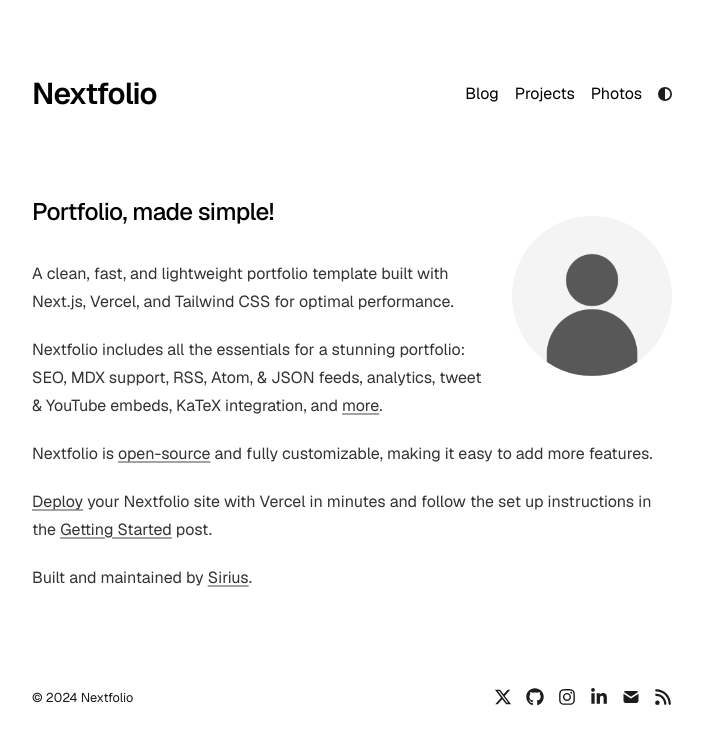
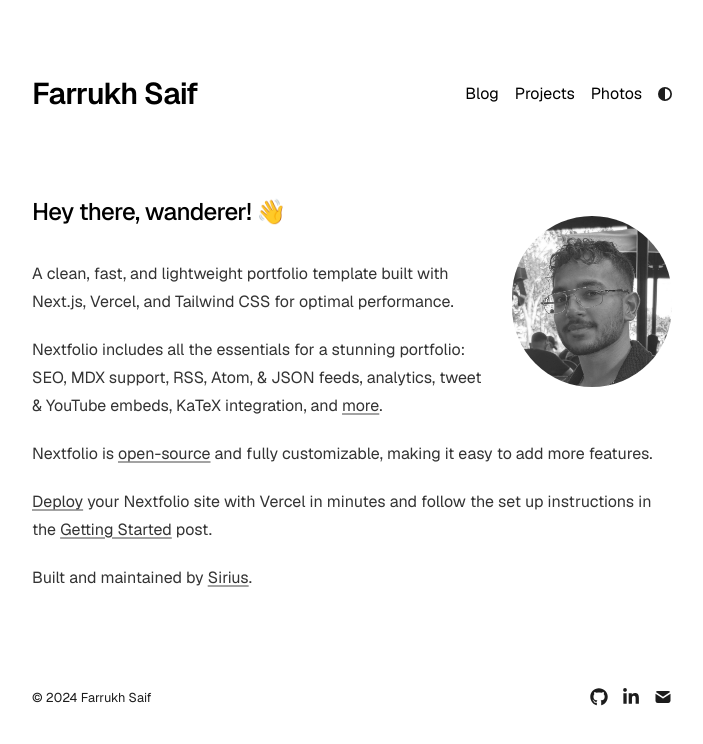
Before and after one commit to farrukh-saif/Portfolio, a Next.js app: page / in a window 1280 px wide. Shown: the top 744 px of the page, without its empty margins (288-991 px from the left). Built offline with nearby package versions, Linux system fonts and the light colour scheme.

Commit message:
Initial commit

```diff
--- a/app/components/footer.tsx
+++ b/app/components/footer.tsx
@@ -24,14 +24,9 @@
 function SocialLinks() {
   return (
     <div className="flex text-lg gap-3.5 float-right transition-opacity duration-300 hover:opacity-90">
-      <SocialLink href={socialLinks.twitter} icon={FaXTwitter} />
       <SocialLink href={socialLinks.github} icon={FaGithub} />
-      <SocialLink href={socialLinks.instagram} icon={FaInstagram} />
       <SocialLink href={socialLinks.linkedin} icon={FaLinkedinIn} />
       <SocialLink href={socialLinks.email} icon={TbMailFilled} />
-      <a href="/rss.xml" target="_self">
-        <FaRss />
-      </a>
     </div>
   );
 }
@@ -42,7 +37,6 @@
       <time>© {YEAR}</time>{" "}
       <a
         className="no-underline"
-        href={socialLinks.twitter}
         target="_blank"
         rel="noopener noreferrer"
       >
--- a/app/config.ts
+++ b/app/config.ts
@@ -1,16 +1,14 @@
 export const metaData = {
   baseUrl: "https://nextfolio-template.vercel.app/",
-  title: "Nextfolio",
-  name: "Sirius",
-  ogImage: "/opengraph-image.png",
+  title: "Farrukh Saif",
+  name: "Farrukh Saif",
+  ogImage: "face-pic.jpg",
   description:
-    "A clean, fast, and lightweight portfolio template built with Next.js, Vercel, and Tailwind CSS for optimal performance.",
+    "A short, concise portfolio to showcase my work and projects.",
 };
 
 export const socialLinks = {
-  twitter: "https://x.com/1tssirius",
-  github: "https://github.com/1msirius/Nextfolio",
-  instagram: "https://www.instagram.com/",
-  linkedin: "https://www.linkedin.com/",
-  email: "mailto:example@gmail.com",
+  github: "https://github.com/farrukh-saif/",
+  linkedin: "https://www.linkedin.com/in/farrukh-saif/",
+  email: "mailto:syedfarrukhsaif@gmail.com",
 };
--- a/app/page.tsx
+++ b/app/page.tsx
@@ -4,9 +4,9 @@
 export default function Page() {
   return (
     <section>
-      <a href={socialLinks.twitter} target="_blank">
+      <a href={socialLinks.linkedin} target="_blank">
         <Image
-          src="/profile.png"
+          src="/face-pic.jpg"
           alt="Profile photo"
           className="rounded-full bg-gray-100 block lg:mt-5 mt-0 lg:mb-5 mb-10 mx-auto sm:float-right sm:ml-5 sm:mb-5 grayscale hover:grayscale-0"
           unoptimized
@@ -17,7 +17,7 @@
       </a>
 
       <h1 className="mb-8 text-2xl font-medium tracking-tight">
-        Portfolio, made simple!
+        Hey there, wanderer! 👋
       </h1>
 
       <div className="prose prose-neutral dark:prose-invert">
```
Also changed, not shown: public/face-pic.jpg (added).
